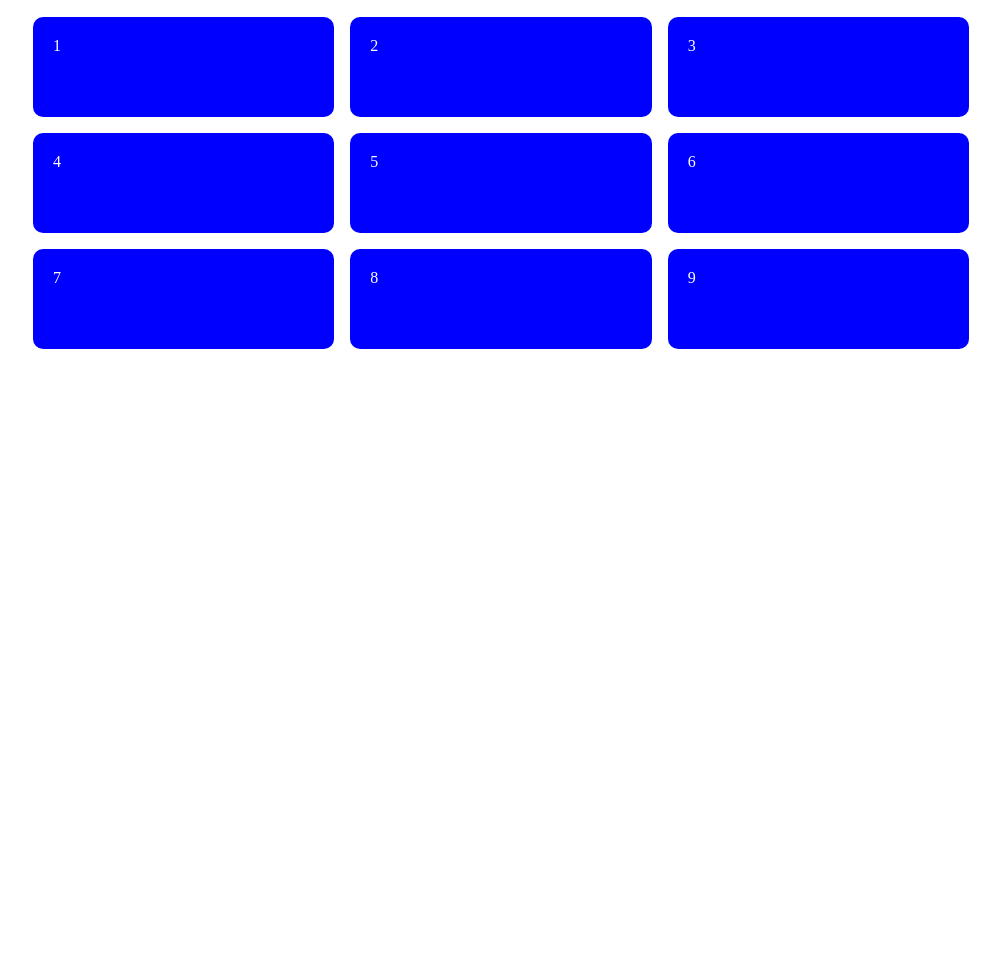
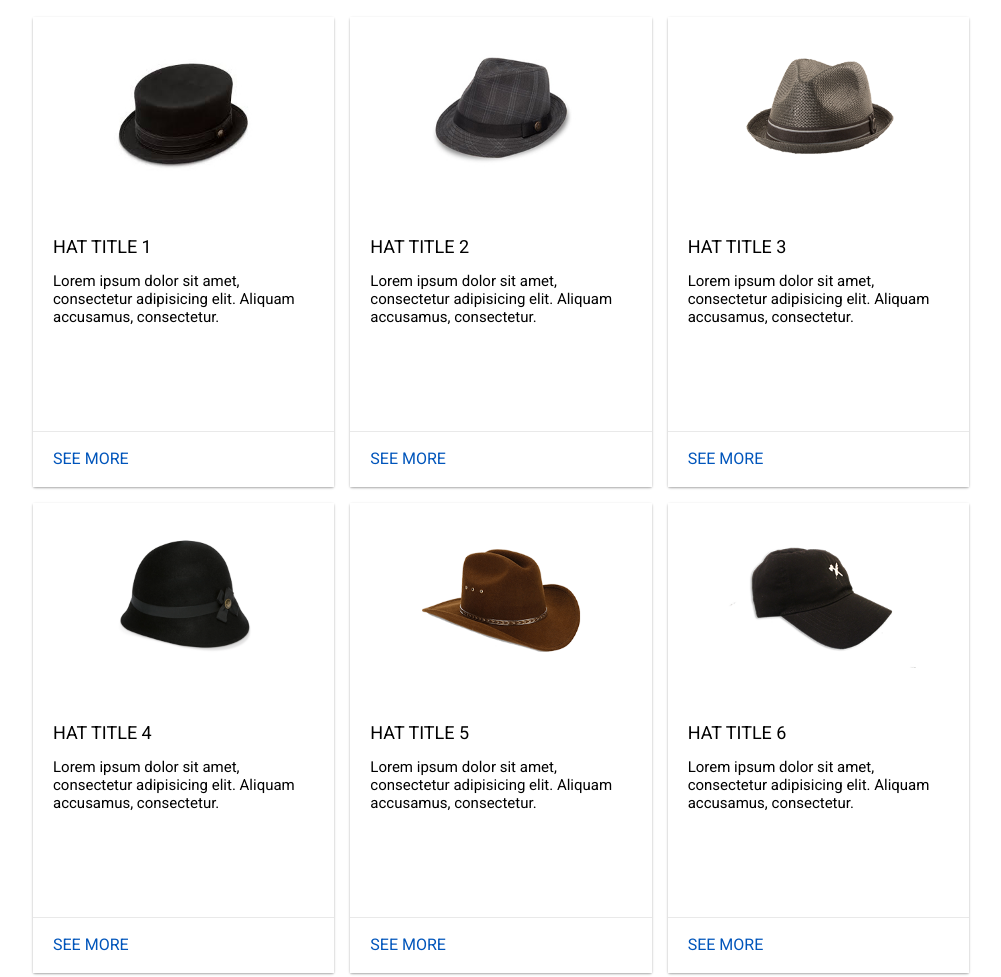
Before and after one commit to victorvlad19/CLIW, a plain HTML site: page index.html in a window 1280 px wide. Shown: the part 540-1517 px from the top of the page, without its empty margins (259-1260 px from the left). Before the commit the page ends 929 px from the top, so only its background shows below. Drawn offline with Linux system fonts and the light colour scheme.

Commit message:
Added Responsive Hats Grid

```diff
--- a/index.html
+++ b/index.html
@@ -22,18 +22,19 @@
         <p class="title-text">HEGE</p>
     </div>
 
-    <div class="searchBar">
-        <i class="material-icons searchBarSearchIcon noUserSelect">search</i>
-        <input type="text" name="header-search" value="" id="searchBarInput" placeholder="What do you want to search today ?">
-        <i class="material-icons clearSearchBarField noUserSelect" id="clearBtn" onClick="resetInput()">clear</i>
-    </div>
-
     <!--Right Icons-->
     <div class="right-icons">
         <i class="material-icons search">search</i>
         <i class="material-icons cart dropdown">shopping_basket</i>
         <i class="material-icons avatar">person</i>
     </div>
+</div>
+
+<!--SEARCH-->
+<div class="searchBar">
+    <i class="material-icons searchBarSearchIcon noUserSelect" id="searchIcon">search</i>
+    <input type="text" name="header-search" value="" id="searchBarInput" placeholder="What do you want to search today ?" onfocus="Search()">
+    <i class="material-icons clearSearchBarField noUserSelect" id="clearBtn" onClick="resetInput()">clear</i>
 </div>
 
 <!--Sidenav-->
@@ -70,15 +71,105 @@
     <h2 class="hats-models-test">NEW HATS MODELS !</h2>
 
     <div class="main-grid">
-        <article>1</article>
-        <article>2</article>
-        <article>3</article>
-        <article>4</article>
-        <article>5</article>
-        <article>6</article>
-        <article>7</article>
-        <article>8</article>
-        <article>9</article>
+        <div class="card">
+            <img src="Images/1.jpg"/>
+            <div class="card-text-holder">
+                <h2>HAT TITLE 1</h2>
+                <p>Lorem ipsum dolor sit amet, consectetur adipisicing elit. Aliquam accusamus, consectetur.</p>
+            </div>
+            <div class="card-footer">
+                <hr>
+                <a class="details" href="#">SEE MORE</a>
+            </div>
+        </div>
+        <div class="card">
+            <img src="Images/2.jpg"/>
+            <div class="card-text-holder">
+            <h2>HAT TITLE 2</h2>
+            <p>Lorem ipsum dolor sit amet, consectetur adipisicing elit. Aliquam accusamus, consectetur.</p>
+            </div>
+            <div class="card-footer">
+                <hr>
+                <a class="details" href="#">SEE MORE</a>
+            </div>
+        </div>
+        <div class="card">
+            <img src="Images/3.png"/>
+            <div class="card-text-holder">
+                <h2>HAT TITLE 3</h2>
+                <p>Lorem ipsum dolor sit amet, consectetur adipisicing elit. Aliquam accusamus, consectetur.</p>
+            </div>
+            <div class="card-footer">
+                <hr>
+                <a class="details" href="#">SEE MORE</a>
+            </div>
+        </div>
+        <div class="card">
+            <img src="Images/4.png"/>
+            <div class="card-text-holder">
+                <h2>HAT TITLE 4</h2>
+                <p>Lorem ipsum dolor sit amet, consectetur adipisicing elit. Aliquam accusamus, consectetur.</p>
+            </div>
+            <div class="card-footer">
+                <hr>
+                <a class="details" href="#">SEE MORE</a>
+            </div>
+        </div>
+        <div class="card">
+            <img src="Images/5.png"/>
+            <div class="card-text-holder">
+                <h2>HAT TITLE 5</h2>
+                <p>Lorem ipsum dolor sit amet, consectetur adipisicing elit. Aliquam accusamus, consectetur.</p>
+            </div>
+            <div class="card-footer">
+                <hr>
+                <a class="details" href="#">SEE MORE</a>
+            </div>
+        </div>
+        <div class="card">
+            <img src="Images/6.png"/>
+            <div class="card-text-holder">
+                <h2>HAT TITLE 6</h2>
+                <p>Lorem ipsum dolor sit amet, consectetur adipisicing elit. Aliquam accusamus, consectetur.</p>
+            </div>
+            <div class="card-footer">
+                <hr>
+                <a class="details" href="#">SEE MORE</a>
+            </div>
+        </div>
+        <div class="card">
+            <img src="Images/7.png"/>
+            <div class="card-text-holder">
+                <h2>HAT TITLE 7</h2>
+                <p>Lorem ipsum dolor sit amet, consectetur adipisicing elit. Aliquam accusamus, consectetur.</p>
+            </div>
+            <div class="card-footer">
+                <hr>
+                <a class="details" href="#">SEE MORE</a>
+            </div>
+        </div>
+        <div class="card">
+            <img src="Images/8.png"/>
+            <div class="card-text-holder">
+                <h2>HAT TITLE 8</h2>
+                <p>Lorem ipsum dolor sit amet, consectetur adipisicing elit. Aliquam accusamus, consectetur.</p>
+            </div>
+            <div class="card-footer">
+                <hr>
+                <a class="details" href="#">SEE MORE</a>
+            </div>
+        </div>
+        <div class="card">
+            <img src="Images/9.png"/>
+            <div class="card-text-holder">
+                <h2>HAT TITLE 9</h2>
+                <p>Lorem ipsum dolor sit amet, consectetur adipisicing elit. Aliquam accusamus, consectetur.</p>
+            </div>
+            <div class="card-footer">
+                <hr>
+                <a class="details" href="#">SEE MORE</a>
+            </div>
+        </div>
     </div>
 
 
@@ -89,6 +180,8 @@
 </div>
 
 <div class="fade" id="fade" onclick="closeNavMobile()"></div>
+<div class="fade" id="fade-search" onclick="closeSearch()"></div>
+
 
 <!--MOBILE MENU-->
 <div id="mobileMenu" class="sidenavMobile">
--- a/script.js
+++ b/script.js
@@ -13,6 +13,18 @@ function closeNavMobile() {
     document.getElementById("fade").style.display = "none";
 }
 
+function Search() {
+    document.getElementById("fade-search").style.display = "block";
+    document.getElementById("clearBtn").style.display = "block";
+    document.getElementById("searchIcon").style.color="#000"
+}
+
+function closeSearch() {
+    document.getElementById("fade-search").style.display = "none";
+    document.getElementById("clearBtn").style.display = "none";
+    document.getElementById("searchIcon").style.color="#A1A1A1"
+}
+
 // Close side-nav if open in Deskop mode
 var mql = window.matchMedia('(max-width: 1024px)');
 function screenTest(e) {
--- a/style.css
+++ b/style.css
@@ -180,7 +180,8 @@ hr{
     position: fixed;
     left: 0;
     right: 0;
-    top: 0
+    top: 0;
+    z-index: 4;
 }
 
 .searchBar i.searchBarSearchIcon {
@@ -209,6 +210,7 @@ hr{
 }
 
 .searchBar i.clearSearchBarField {
+    display: none;
     position: absolute;
     right: 12px;
     top: 11px;
@@ -342,18 +344,62 @@ hr{
     width: 90%;
     display: grid;
     /* Define Auto Row size */
-    grid-auto-rows: 100px;
+    grid-auto-rows: 470px;
     /*Define our columns */
     grid-template-columns: repeat(auto-fill, minmax(300px, 1fr));
     grid-gap: 1em;
 }
 
-article {
-    border-radius: 10px;
-    padding: 20px;
-    color: #fff;
-    background-color: blue;
+/*CARDS*/
+.card {
+    border-radius: 2px;
+    color: black;
+    background-color: white;
+    box-shadow: 0 1px 3px rgba(0, 0, 0, 0.12), 0 1px 2px rgba(0, 0, 0, 0.24);
+    transition: all .3s cubic-bezier(.25, .8, .25, 1);
+    position: relative;
+    display: inline-block
 }
+
+.card > img {
+    width: 100%;
+}
+
+.card-text-holder{
+    background-color: white;
+}
+
+.card-text-holder > h2 {
+    font-family: Roboto, Arial, sans-serif;
+    font-size: 18px;
+    margin-left: 20px;
+    font-weight: 400;
+}
+
+.card-text-holder > p {
+    font-family: Roboto, Arial, sans-serif;
+    font-size: 15px;
+    margin-left: 20px;
+    margin-right: 20px;
+}
+
+.card-footer {
+    position: absolute;
+    bottom: 0;
+    width: 100%;
+    height: 72px;
+    background-color: white;
+}
+
+.details {
+    font-family: Roboto, Arial, sans-serif;
+    color: #0055BB;
+    margin-left: 20px;
+    padding-top: 10px;
+    text-decoration: none;
+    cursor: pointer;
+}
+
 
 /*RESPONSIVE*/
 @media screen and (max-width: 1024px) {
@@ -374,3 +420,11 @@ article {
     .sub-heading {margin-bottom: 20px}
     .hegeConfBtn {margin-left: 30px}
 }
+
+@media screen and (max-width: 684px){
+    .card > img {
+        width: 75%;
+        display:block;
+        margin:auto;
+    }
+}
```
Also changed, not shown: Images/1.jpg (added), Images/2.jpg (added), Images/3.png (added), Images/4.png (added), Images/5.png (added), Images/6.png (added), Images/7.png (added), Images/8.png (added), Images/9.png (added).
